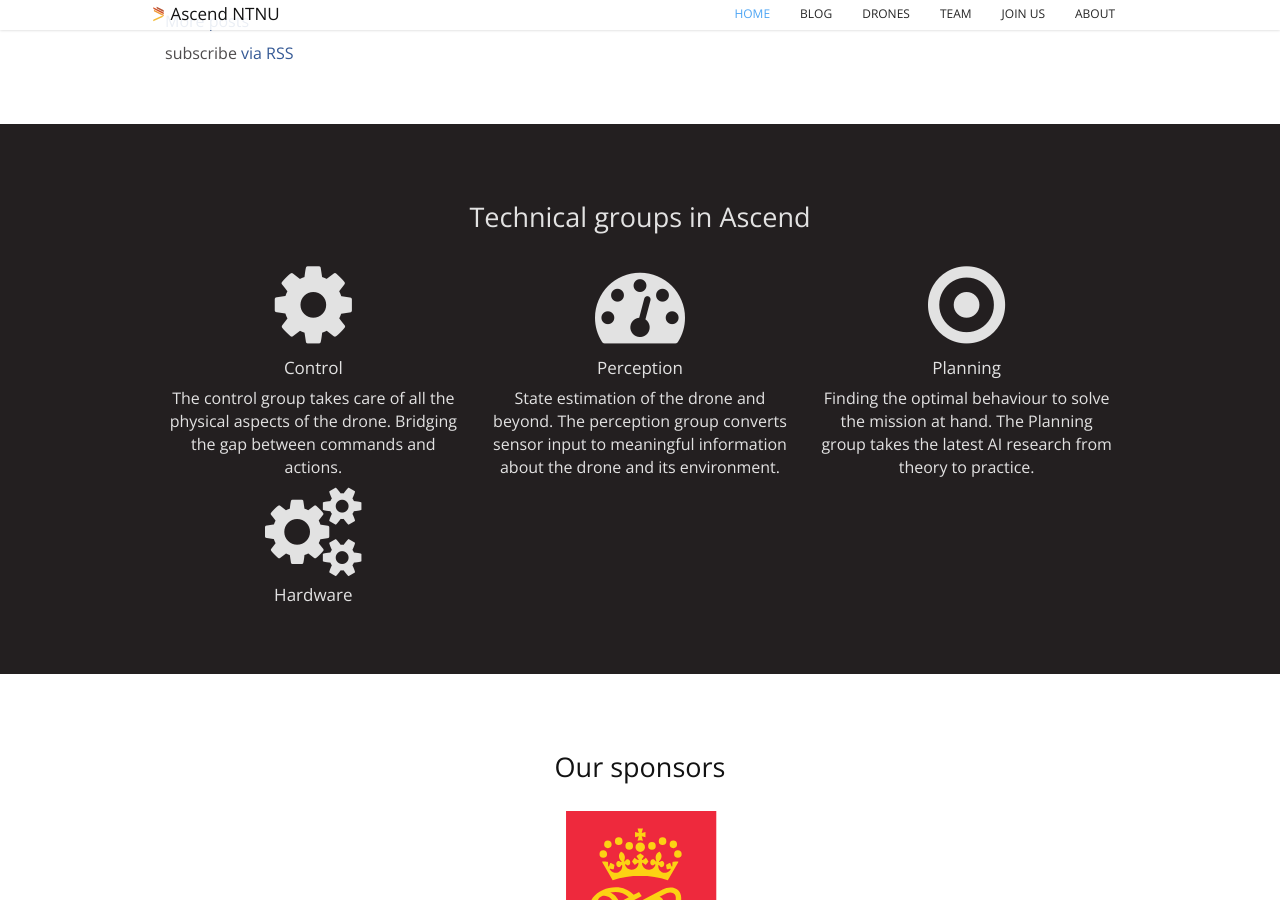
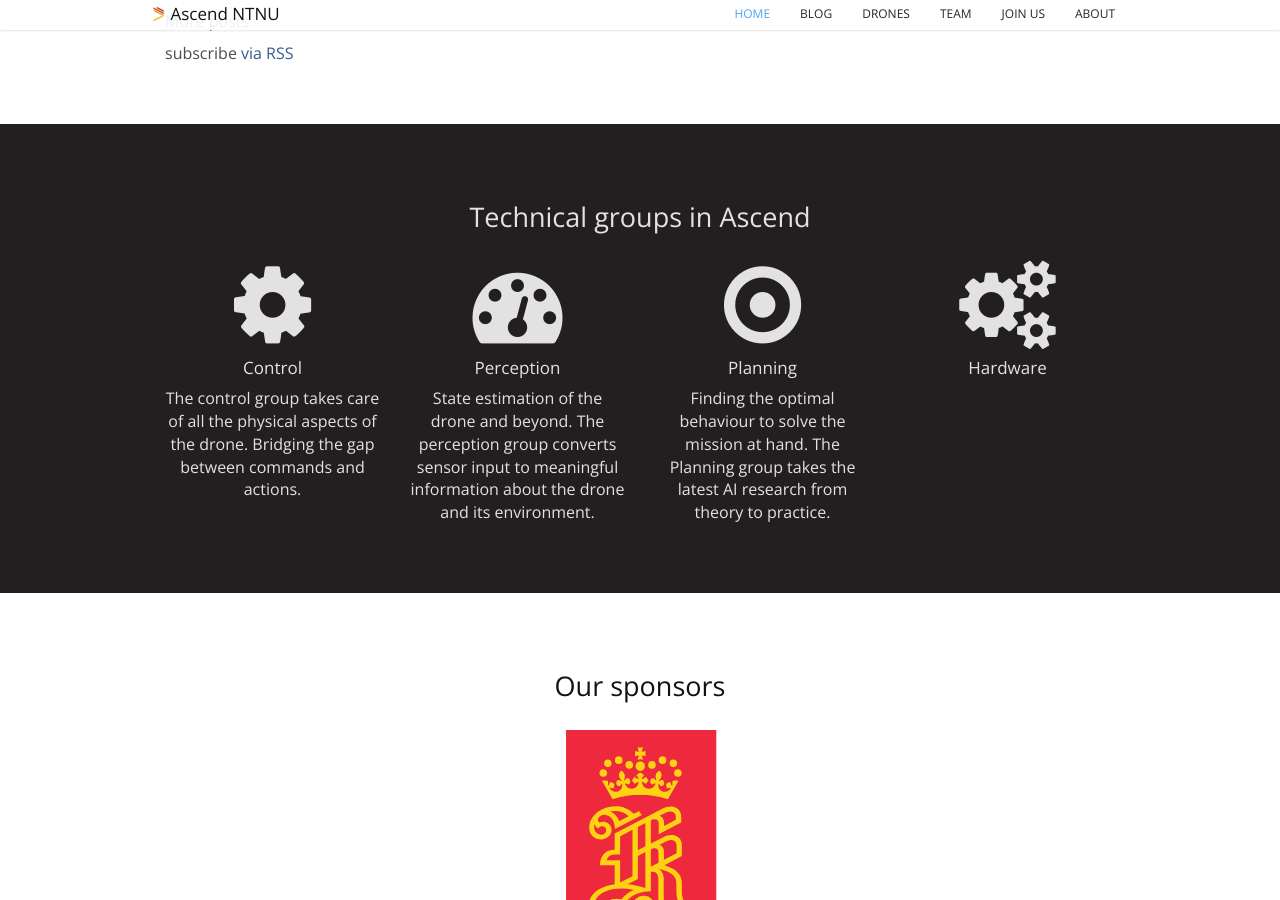
Before and after one commit to AscendNTNU/AscendNTNU.github.io, a Jekyll site: the page built from index.html, in a window 1280 px wide and 900 px high, scrolled down 2038 px. Built offline with Jekyll 4.4.1, drawn with Linux system fonts in a browser that asks for light colours.

Commit message:
Fixed bootstrap layout on frontpage fitting 4 groups

```diff
--- a/index.html
+++ b/index.html
@@ -59,7 +59,7 @@
     </div>
 
     <div class="row centered">
-      <div class="col-lg-4" >
+      <div class="col-lg-3 col-md-6" style="min-height: 220px" >
         <div class="align-center">
           <i class="fa fa-cog fa-5x"></i>
           <h4 class="text-bold">Control</h4>
@@ -69,7 +69,7 @@
         </div>
       </div>
 
-      <div class="col-lg-4" >
+      <div class="col-lg-3 col-md-6" style="min-height: 220px" >
         <div class="align-center">
           <i class="fa fa-tachometer fa-5x"></i>
           <h4 class="text-bold">Perception</h4>
@@ -79,7 +79,7 @@
         </div>
       </div>
 
-      <div class="col-lg-4" >
+      <div class="col-lg-3 col-md-6" style="min-height: 220px" >
         <div class="align-center">
           <i class="fa fa-dot-circle-o fa-5x"></i>
           <h4 class="text-bold">Planning</h4>
@@ -90,7 +90,7 @@
       </div>
 
 
-      <div class="col-lg-4" >
+      <div class="col-lg-3 col-md-6" style="min-height: 220px" >
         <div class="align-center">
           <i class="fa fa-cogs fa-5x"></i>
           <h4 class="text-bold">Hardware</h4>
```
